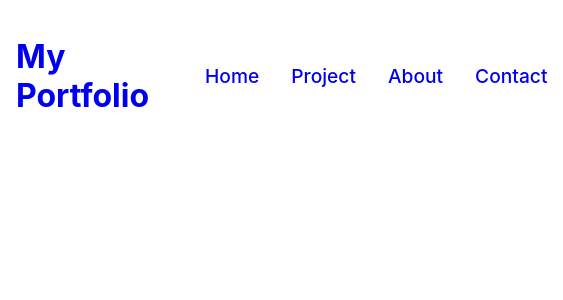
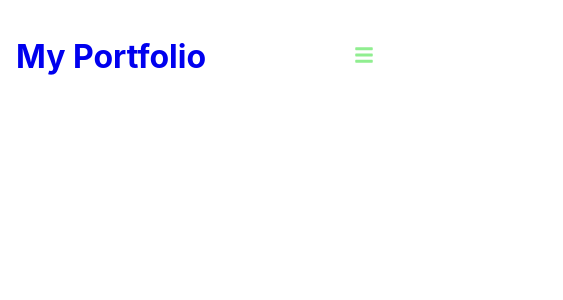
Before and after one commit to NotGrid/reactPortfolio, a React (Create React App) app in the folder react-portfolio/: page / in a window 390 px wide. Shown: the top 300 px of the page, 563 px wide, since content can reach past the window. Built offline with nearby package versions, Linux system fonts and the light colour scheme.

Commit message:
created responsive function for navbar menu while in phone browser

```diff
--- a/react-portfolio/src/components/Navbar.css
+++ b/react-portfolio/src/components/Navbar.css
@@ -17,3 +17,37 @@
     font-size: 1.2rem;
     font-weight: 500;
 }
+
+.dropdown {
+    display: none;
+}
+
+@media screen and (max-width: 1040px) {
+    .nav-menu {
+        flex-direction: column;
+        justify-content: center;
+        align-items: center;
+        width: 100%;
+        height: 100vh;
+        position: absolute;
+        top: 0;
+        left: -100%;
+        z-index: -3;
+    }
+
+    .nav-menu.active {
+        left: 0;
+    }
+
+    .nav-menu li {
+        padding: 1rem;
+    }
+
+    .nav-menu li a {
+        font-size: 2rem;
+    }
+
+    .dropdown {
+        display: initial;
+    }
+}
--- a/react-portfolio/src/components/Navbar.js
+++ b/react-portfolio/src/components/Navbar.js
@@ -1,13 +1,16 @@
 import './Navbar.css';
-import React from 'react';
+import React, { useState } from 'react';
 import { Link } from 'react-router-dom';
+import { FaBars, FaTimes } from 'react-icons/fa';
 
 const Navbar = () => {
+    const [click, setClick] = useState(false);
+    const handleClick = () => setClick(!click);
     return <div className='header'>
         <Link to='/'>
             <h1>My Portfolio</h1>
         </Link>
-        <ul className='nav-menu'>
+        <ul className={click ? 'nav-menu active' : 'nav-menu'}>
             <li>
                 <Link to='/'>Home</Link>
             </li>
@@ -21,6 +24,11 @@
                 <Link to='/contact'>Contact</Link>
             </li>
         </ul>
+        <div className='dropdown' onClick={handleClick}>
+            {click
+            ? (<FaTimes size={20} style={{color: '#90ee90'}} />)
+            : (<FaBars size={20} style={{color: '#90ee90'}} />)}
+        </div>
     </div>
 };
 
```
